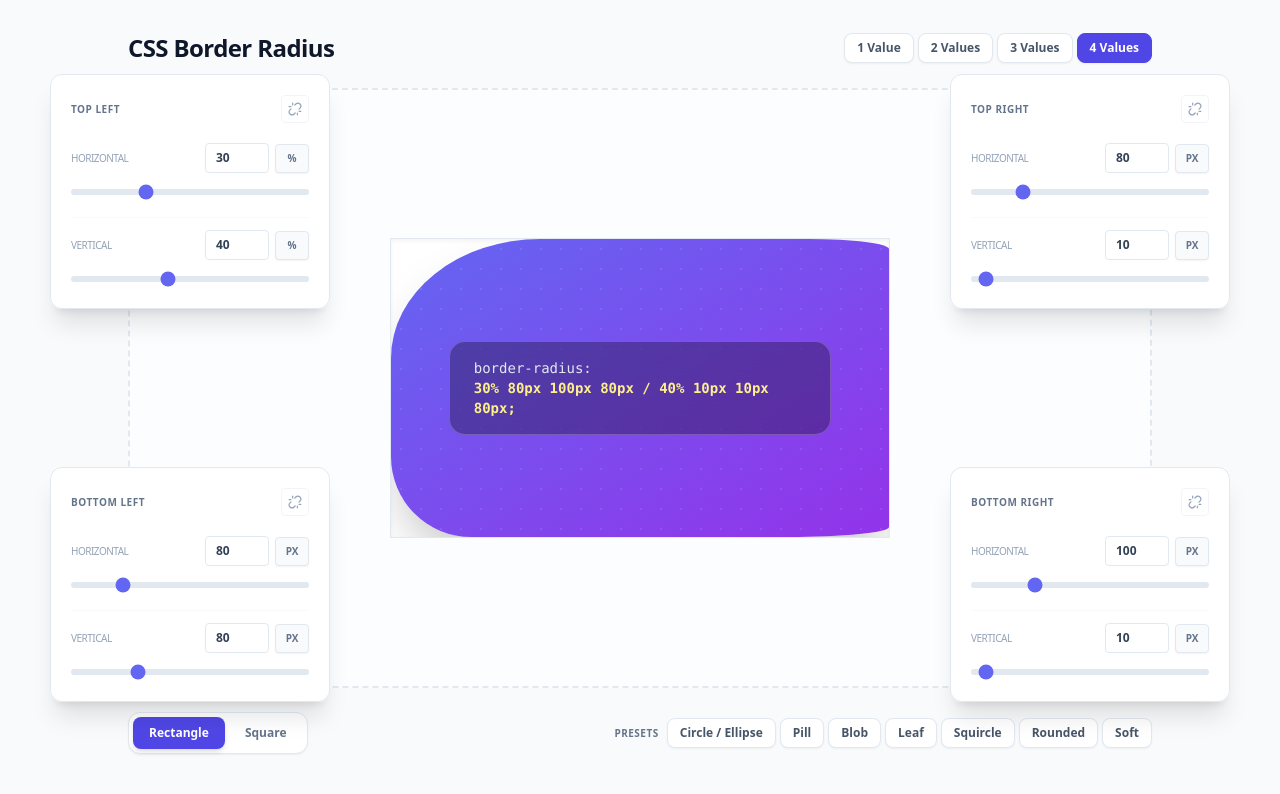
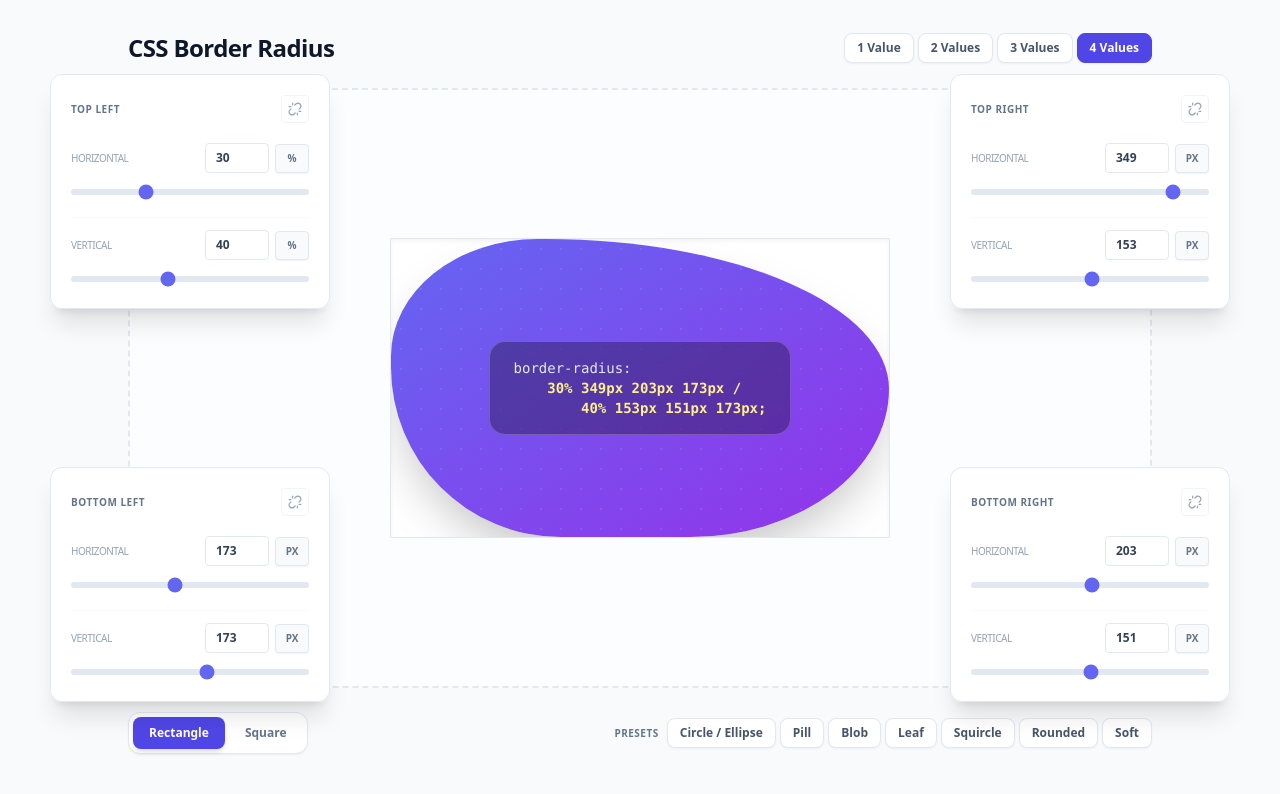
Before and after one commit to shrfrn/border-radius-playground, a React (Vite) app: page / in a window 1280 px wide. Shown: the top 794 px of the page. Built offline with nearby package versions, Linux system fonts and the light colour scheme.

Commit message:
Save shape to local storage and adjust display

```diff
--- a/src/App.jsx
+++ b/src/App.jsx
@@ -1,4 +1,4 @@
-import React, { useState, useCallback } from 'react'
+import React, { useState, useCallback, useEffect } from 'react'
 import { Link as LinkIcon, Unlink } from 'lucide-react'
 
 // --- Sub-components moved outside to prevent remounting/focus loss ---
@@ -102,6 +102,41 @@ const DEFAULT_RADII_PCT = { tl: [30, 40], tr: [20, 3], br: [25, 3], bl: [20, 27]
 const DEFAULT_UNITS = { tl: ['%', '%'], tr: ['px', 'px'], br: ['px', 'px'], bl: ['px', 'px'] }
 const DEFAULT_LINKED = { tl: false, tr: false, br: false, bl: false }
 
+const STORAGE_KEY = 'border-radius-app-state'
+
+const INITIAL_RADII_PX = { tl: [90, 120], tr: [349, 153], br: [203, 151], bl: [173, 173] }
+const INITIAL_RADII_PCT = { tl: [30, 40], tr: [87, 51], br: [51, 50], bl: [43, 58] }
+const INITIAL_UNITS = { tl: ['%', '%'], tr: ['px', 'px'], br: ['px', 'px'], bl: ['px', 'px'] }
+
+function loadState() {
+	try {
+		const raw = localStorage.getItem(STORAGE_KEY)
+		if (!raw) return null
+		const data = JSON.parse(raw)
+		const corners = ['tl', 'tr', 'br', 'bl']
+		const has = (o, k) => o && typeof o === 'object' && Array.isArray(o[k])
+		if (!data.radiiPx || !corners.every(c => has(data.radiiPx, c))) return null
+		if (!data.radiiPct || !corners.every(c => has(data.radiiPct, c))) return null
+		if (!data.units || !corners.every(c => has(data.units, c))) return null
+		return {
+			radiiPx: { ...DEFAULT_RADII_PX, ...data.radiiPx },
+			radiiPct: { ...DEFAULT_RADII_PCT, ...data.radiiPct },
+			units: { ...DEFAULT_UNITS, ...data.units },
+			linked: { ...DEFAULT_LINKED, ...data.linked },
+			mode: typeof data.mode === 'number' && data.mode >= 1 && data.mode <= 4 ? data.mode : 4,
+			shape: data.shape === 'square' ? 'square' : 'rectangle',
+		}
+	} catch {
+		return null
+	}
+}
+
+function saveState(state) {
+	try {
+		localStorage.setItem(STORAGE_KEY, JSON.stringify(state))
+	} catch (_) {}
+}
+
 const PRESETS = [
 	{ name: 'Circle / Ellipse', mode: 1, radiiPx: { tl: [200, 150], tr: [200, 150], br: [200, 150], bl: [200, 150] }, radiiPct: { tl: [50, 50], tr: [50, 50], br: [50, 50], bl: [50, 50] }, units: { tl: ['%', '%'], tr: ['%', '%'], br: ['%', '%'], bl: ['%', '%'] } },
 	{ name: 'Pill', mode: 1, radiiPx: { tl: [999, 999], tr: [999, 999], br: [999, 999], bl: [999, 999] }, radiiPct: { tl: [100, 100], tr: [100, 100], br: [100, 100], bl: [100, 100] }, units: { tl: ['px', 'px'], tr: ['px', 'px'], br: ['px', 'px'], bl: ['px', 'px'] } },
@@ -126,15 +161,74 @@ function getDisplayRadii(radiiPx, radiiPct, units) {
 	return out
 }
 
+function CssRuleDisplay({ borderRadiusString }) {
+	const hasSlash = borderRadiusString.includes(' / ')
+	const parts = hasSlash ? borderRadiusString.split(' / ') : null
+	const valueCount = hasSlash ? 0 : borderRadiusString.trim().split(/\s+/).length
+
+	if (valueCount === 1 || valueCount === 2) {
+		return (
+			<p className="font-mono text-xs md:text-sm leading-relaxed break-words text-left">
+				<span className="text-slate-200">border-radius: </span>
+				<span className="text-yellow-200 font-bold">{borderRadiusString};</span>
+			</p>
+		)
+	}
+
+	if (valueCount === 3) {
+		return (
+			<p className="font-mono text-xs md:text-sm leading-relaxed break-words text-left whitespace-pre">
+				<span className="text-slate-200">border-radius:</span>
+				{'\n'}
+				<span className="text-yellow-200 font-bold">{'    '}{borderRadiusString};</span>
+			</p>
+		)
+	}
+
+	return (
+		<p className="font-mono text-xs md:text-sm leading-relaxed break-words text-left whitespace-pre">
+			<span className="text-slate-200">border-radius:</span>
+			{'\n'}
+			{parts ? (
+				<>
+					<span className="text-yellow-200 font-bold">{'    '}{parts[0]} / </span>
+					{'\n'}
+					<span className="text-yellow-200 font-bold">{'        '}{parts[1]};</span>
+				</>
+			) : (
+				<span className="text-yellow-200 font-bold">{'    '}{borderRadiusString};</span>
+			)}
+		</p>
+	)
+}
+
 // --- Main App Component ---
 
+function getInitialState() {
+	const saved = loadState()
+	if (saved) return saved
+	return {
+		radiiPx: { ...DEFAULT_RADII_PX, ...INITIAL_RADII_PX },
+		radiiPct: { ...DEFAULT_RADII_PCT, ...INITIAL_RADII_PCT },
+		units: { ...DEFAULT_UNITS, ...INITIAL_UNITS },
+		linked: { ...DEFAULT_LINKED },
+		mode: 4,
+		shape: 'rectangle',
+	}
+}
+
 function App() {
-	const [mode, setMode] = useState(4)
-	const [radiiPx, setRadiiPx] = useState(DEFAULT_RADII_PX)
-	const [radiiPct, setRadiiPct] = useState(DEFAULT_RADII_PCT)
-	const [units, setUnits] = useState(DEFAULT_UNITS)
-	const [linked, setLinked] = useState(DEFAULT_LINKED)
-	const [shape, setShape] = useState('rectangle')
+	const [initial] = useState(getInitialState)
+	const [mode, setMode] = useState(initial.mode)
+	const [radiiPx, setRadiiPx] = useState(initial.radiiPx)
+	const [radiiPct, setRadiiPct] = useState(initial.radiiPct)
+	const [units, setUnits] = useState(initial.units)
+	const [linked, setLinked] = useState(initial.linked)
+	const [shape, setShape] = useState(initial.shape)
+
+	useEffect(() => {
+		saveState({ radiiPx, radiiPct, units, linked, mode, shape })
+	}, [radiiPx, radiiPct, units, linked, mode, shape])
 
 	const displayRadii = getDisplayRadii(radiiPx, radiiPct, units)
 
@@ -290,11 +384,7 @@ function App() {
 					>
 						<div className="absolute inset-0 opacity-10 pointer-events-none" style={{ backgroundImage: 'radial-gradient(circle, white 1px, transparent 1px)', backgroundSize: '20px 20px' }}></div>
 						<div className="z-10 bg-black/30 backdrop-blur-lg px-6 py-4 rounded-2xl border border-white/20 max-w-[85%]">
-							<p className="font-mono text-xs md:text-sm leading-relaxed break-words text-left">
-								<span className="text-slate-200">border-radius:</span>
-								<br />
-								<span className="text-yellow-200 font-bold">{borderRadiusString};</span>
-							</p>
+							<CssRuleDisplay borderRadiusString={borderRadiusString} />
 						</div>
 					</div>
 				</div>
```
